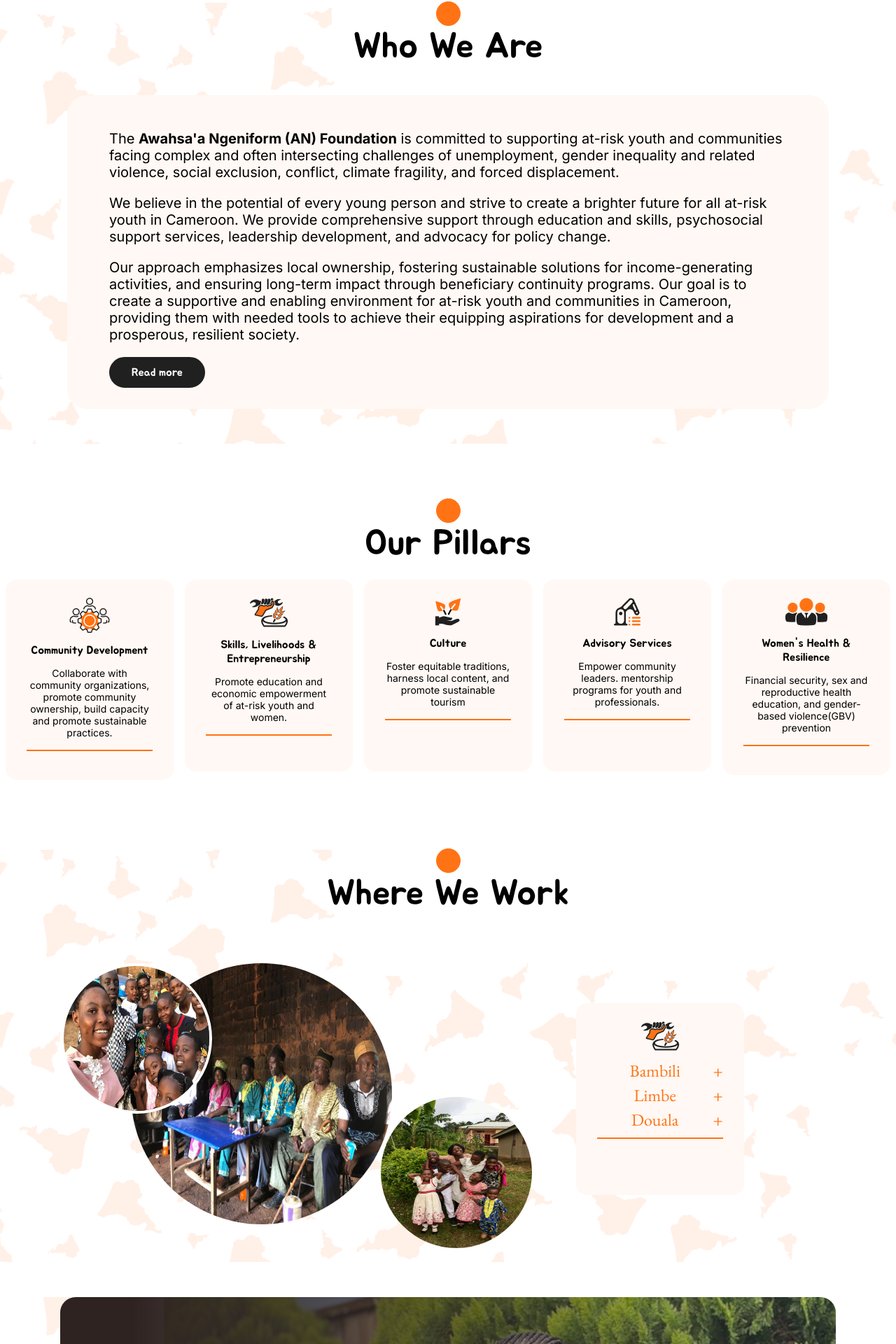
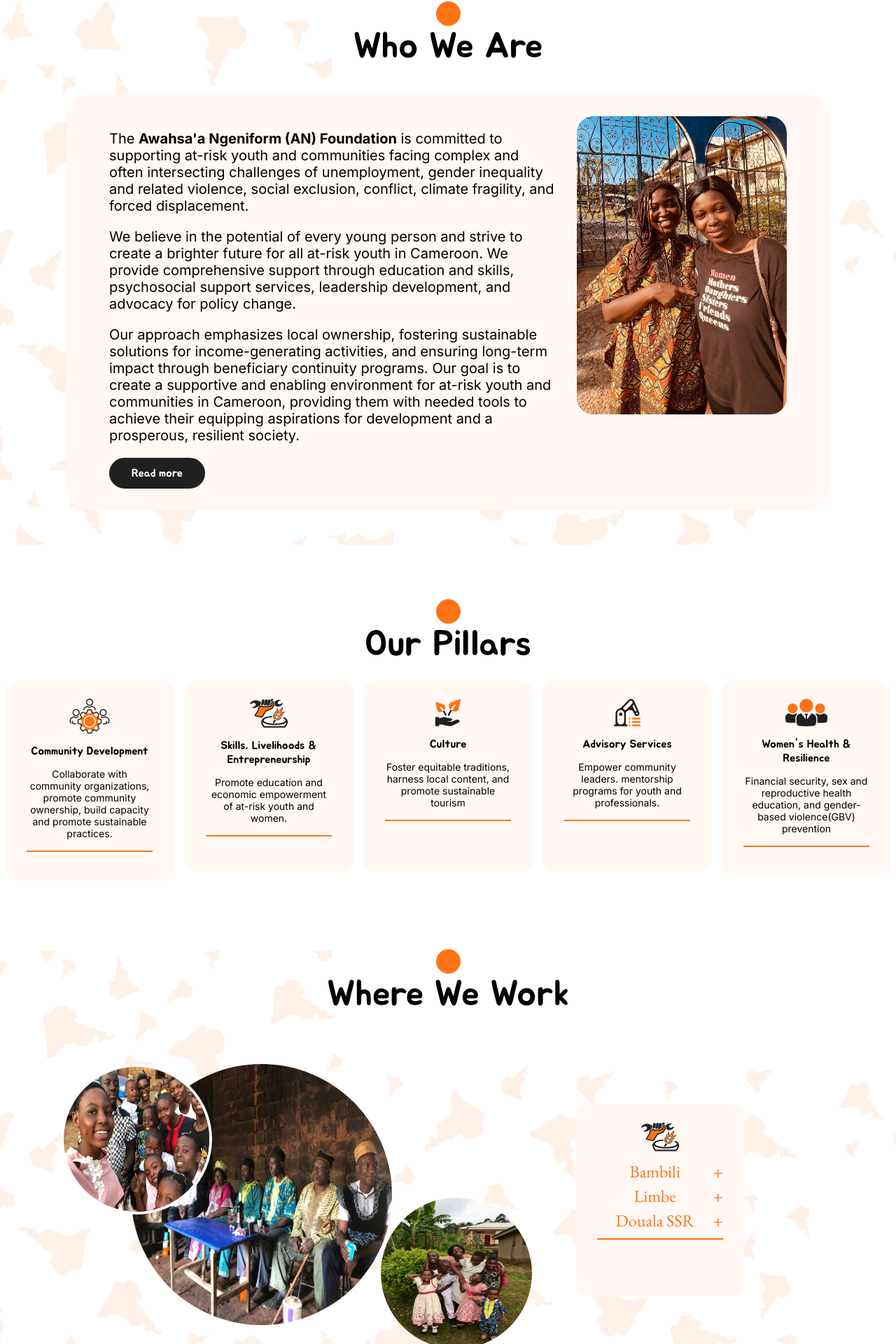
Before and after one commit to TraitzTech/ANfoundation, a React (Create React App) app: page / in a window 1280 px wide. Shown: the part 516-2436 px from the top of the page at 70% size. Built offline with nearby package versions, Linux system fonts and the light colour scheme.

Commit message:
changing the who we are image

```diff
--- a/src/components/empower/Empower.jsx
+++ b/src/components/empower/Empower.jsx
@@ -9,7 +9,7 @@
     <div className="empower-container">
       <h2>
         Empowering At-Risk Youth and Fostering  Community Development in
-        Conflict- Affected Regions.
+        Conflict-Affected Regions.
       </h2>
 
       <div className="buttons">
--- a/src/components/footer/footer.css
+++ b/src/components/footer/footer.css
@@ -56,6 +56,10 @@
   margin-bottom: 30px;
 }
 
+.footer-contents-b5 h3 {
+  margin-bottom: 10px !important;
+}
+
 .footer-contents-b2 a,
 .footer-contents-b3 a,
 .footer-contents-b4 a {
@@ -75,6 +79,10 @@
   display: flex;
   align-items: center;
   font-family: Inter;
+}
+
+.footer-contents .dot {
+  top: 4px;
 }
 
 @media (max-width: 968px) {
--- a/src/components/pillarcards/Pillarcard.jsx
+++ b/src/components/pillarcards/Pillarcard.jsx
@@ -40,13 +40,19 @@
           <h3>
             {" "}
             {/* <Link to="./works"> */}
-            <a href="#" target="_blank">
+            <a
+              href="https://web.facebook.com/AkwoGirlTech?mibextid=kFxxJD&rdid=CFDHyinc8VJ6ZKKc&share_url=https%3A%2F%2Fweb.facebook.com%2Fshare%2FNgdVZ7sUw4n7e7E6%2F%3Fmibextid%3DkFxxJD%26_rdc%3D1%26_rdr"
+              target="_blank"
+            >
               {headercontent2} <span style={{ float: "right" }}>{plus}</span>
             </a>
             {/* </Link> */}
           </h3>
           <h3>
-            <a href="#" target="_blank">
+            <a
+              href="https://web.facebook.com/sunlightotherescuecameroun?mibextid=LQQJ4d&_rdc=1&_rdr"
+              target="_blank"
+            >
               {headercontent3} <span style={{ float: "right" }}>{plus}</span>
             </a>
           </h3>
--- a/src/components/where-we-work/Whewework.jsx
+++ b/src/components/where-we-work/Whewework.jsx
@@ -4,6 +4,7 @@
 
 import Title from "../title/Title";
 import Button from "../button/Button";
+import image from "../../assets/whoweareimage.jpg";
 
 const Whewework = () => {
   return (
@@ -13,25 +14,26 @@
       </div>
 
       <div className="where-we-work-text">
+        <div>
           <p>
             The <span>Awahsa'a Ngeniform (AN) Foundation</span> is committed to
             supporting at-risk youth and communities facing complex and often
-          intersecting challenges of unemployment, gender inequality and related
-          violence, social exclusion, conflict, climate fragility, and forced
-          displacement.
+            intersecting challenges of unemployment, gender inequality and
+            related violence, social exclusion, conflict, climate fragility, and
+            forced displacement.
           </p>
           <p>
-          We believe in the potential of every young person and strive to create
-          a brighter future for all at-risk youth in Cameroon. We provide
-          comprehensive support through education and skills, psychosocial
-          support services, leadership development, and advocacy for policy
-          change.{" "}
+            We believe in the potential of every young person and strive to
+            create a brighter future for all at-risk youth in Cameroon. We
+            provide comprehensive support through education and skills,
+            psychosocial support services, leadership development, and advocacy
+            for policy change.{" "}
           </p>
           <p>
             Our approach emphasizes local ownership, fostering sustainable
             solutions for income-generating activities, and ensuring long-term
-          impact through beneficiary continuity programs. Our goal is to create
-          a supportive and enabling environment for at-risk youth and
+            impact through beneficiary continuity programs. Our goal is to
+            create a supportive and enabling environment for at-risk youth and
             communities in Cameroon, providing them with needed tools to achieve
             their equipping aspirations for development and a prosperous,
             resilient society.{" "}
@@ -44,6 +46,11 @@
             <button className="fill">Read more</button>
           </a>
         </div>
+
+        <div>
+          <img src={image} alt="" />
+        </div>
+      </div>
     </div>
   );
 };
--- a/src/components/where-we-work/wherewework.css
+++ b/src/components/where-we-work/wherewework.css
@@ -31,6 +31,17 @@
   margin: 20px 0px;
 }
 
+.where-we-work-text {
+  display: flex;
+  justify-content: space-between;
+  gap: 30px;
+}
+
+.where-we-work-text img {
+  width: 300px;
+  border-radius: 24px;
+}
+
 @media (max-width: 568px) {
   .where-we-work-text {
     max-width: 95%;
@@ -38,4 +49,11 @@
     text-align: center;
     font-size: 18px;
   }
+
+  .where-we-work-text {
+    display: flex;
+    justify-content: space-between;
+    /* gap: 30px; */
+    flex-direction: column-reverse;
+  }
 }
--- a/src/components/whoweare/Whoweare.jsx
+++ b/src/components/whoweare/Whoweare.jsx
@@ -30,7 +30,7 @@
             headercontent1="Bambili"
             headercontent2="Limbe"
             plus={"+"}
-            headercontent3="Douala"
+            headercontent3="Douala SSR"
           />
         </div>
       </div>
```
Also changed, not shown: src/assets/whoweareimage.jpg (added). Lines whose indentation alone changed are shown as unchanged.
